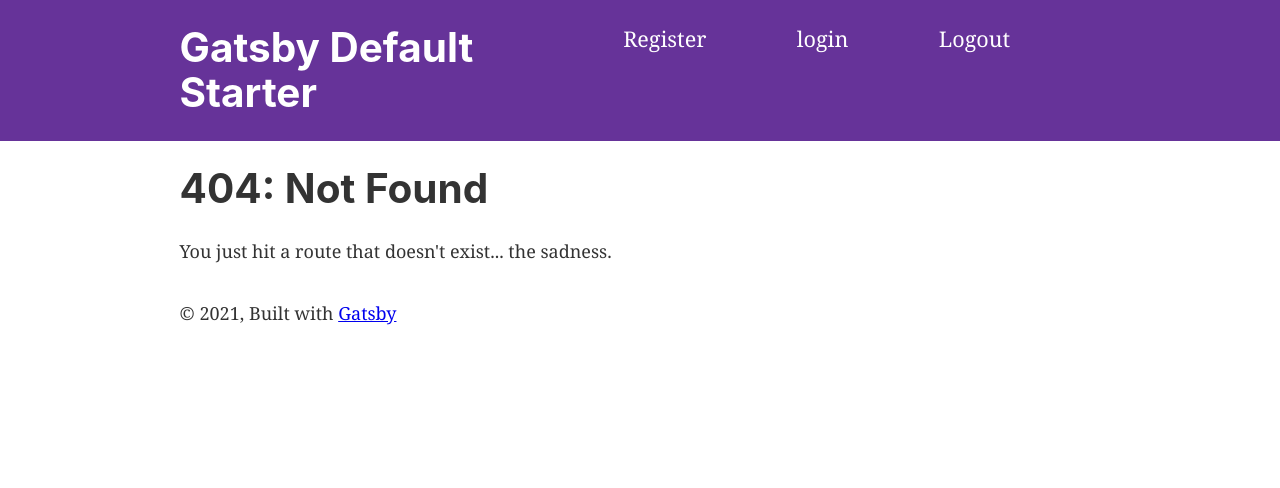
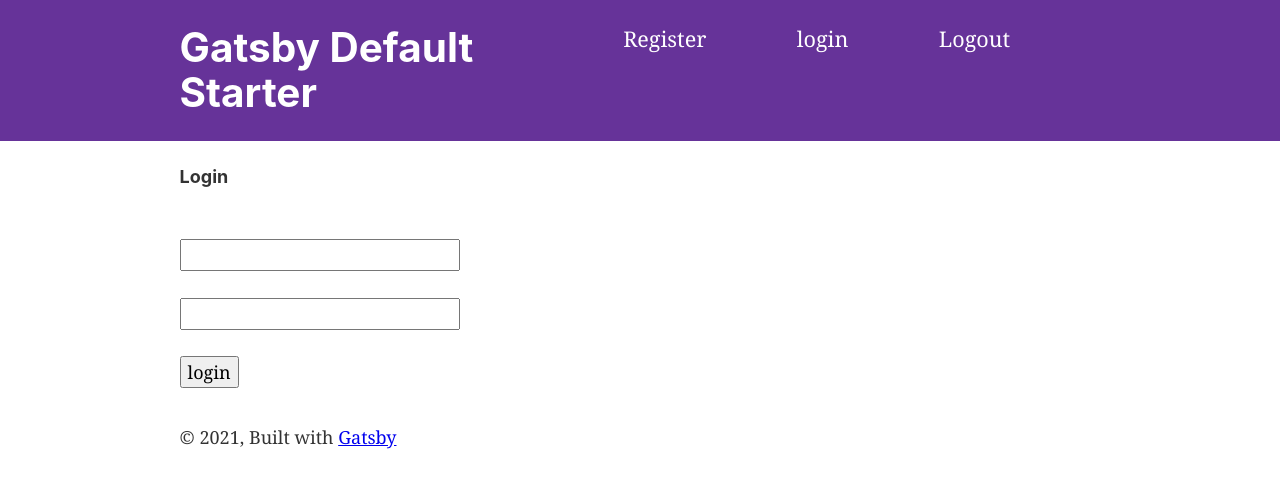
Before and after one commit to barackmaund1/gatsby-auth, a Gatsby site: page /login in a window 1280 px wide. Before the commit this address had no page. Built offline with nearby package versions, Linux system fonts and the light colour scheme; Gatsby itself is replaced by a stand-in of ours.

Commit message:
create pages

```diff
--- a/src/components/header.js
+++ b/src/components/header.js
@@ -31,8 +31,8 @@ const Header = ({ siteTitle }) => (
       </h1>
       <nav className='nav'>
         <ul >
-          <li><Link className='link' to='/'>Register</Link></li>
-          <li><Link className='link' to='/'>login</Link></li>
+          <li><Link className='link' to='/register'>Register</Link></li>
+          <li><Link className='link' to='/login'>login</Link></li>
           <li><Link className='link'to='/'>Logout</Link></li>
         </ul>
       </nav>
--- /dev/null
+++ b/src/pages/login.js
@@ -0,0 +1,29 @@
+import React from 'react'
+import Layout from '../components/layout'
+import SEO from '../components/seo'
+
+const login = () => {
+    return (
+        <Layout>
+            <SEO title='login'/>
+            <h4>Login</h4>
+            <form>
+                <div>
+                    <label htmlFor='email'></label>
+                    <br/>
+                    <input type='text' name='email'/>
+                </div>
+                <div>
+                    <label htmlFor='password'></label>
+                    <br/>
+                    <input type='password' name='password'/>
+                    <br/>
+                    <br/>
+                </div>
+                <input type='submit' value='login'/>
+            </form>
+        </Layout>
+    )
+}
+
+export default login
```
Also changed, not shown: src/pages/register.js (added, +30 -0 lines).
